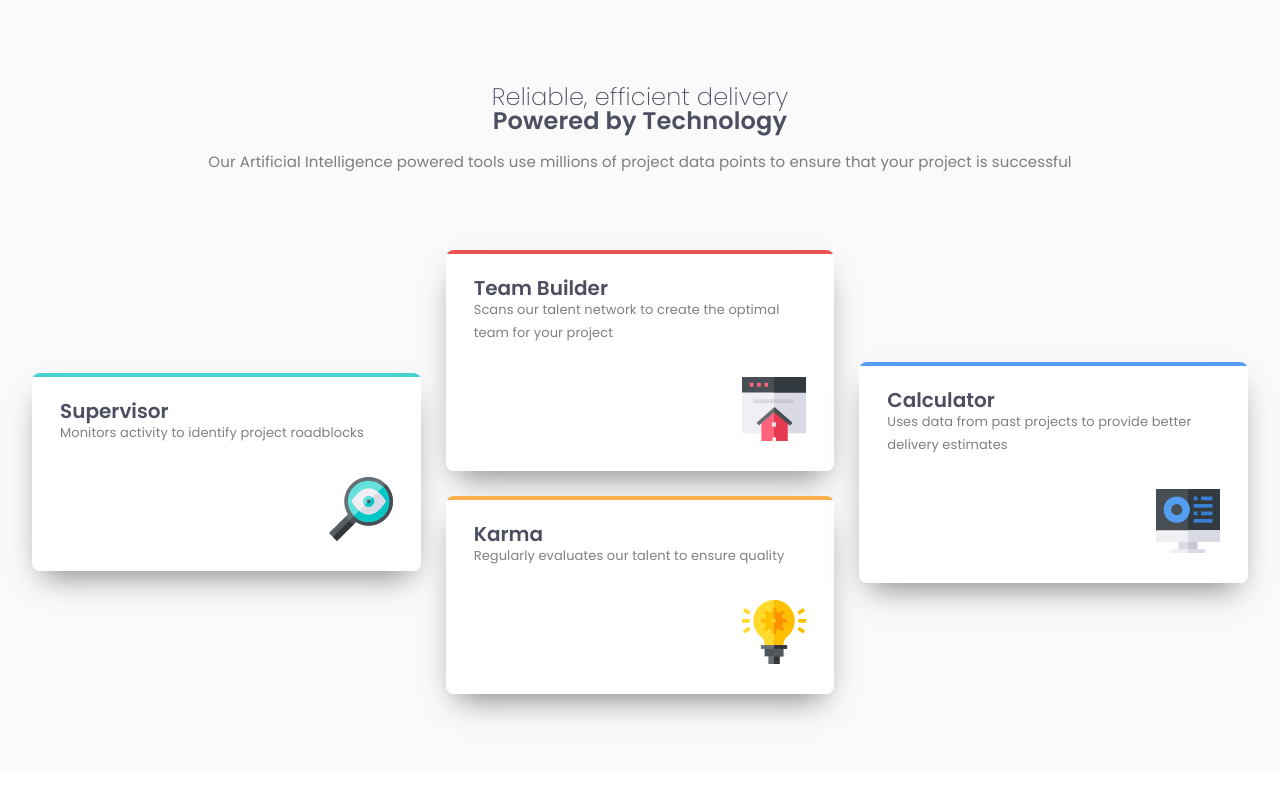
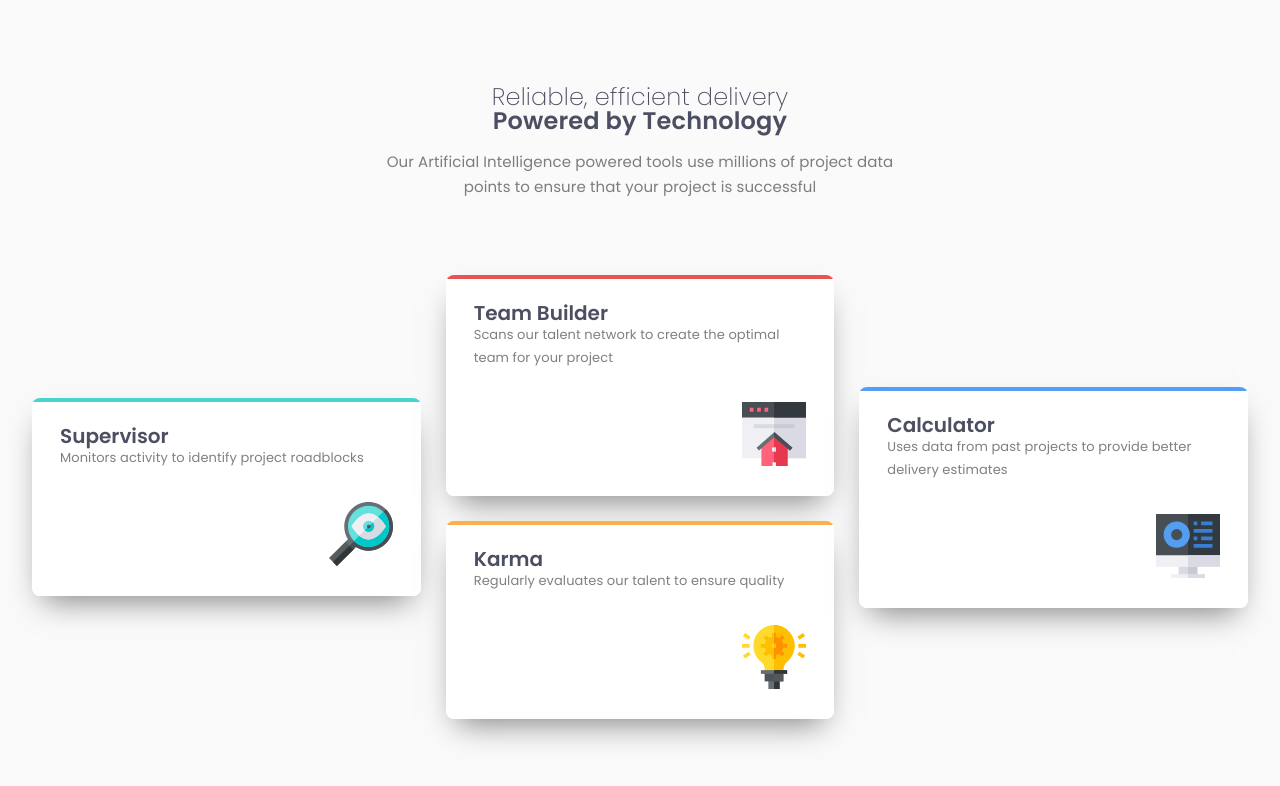
Before and after one commit to JamesLaviron/four-card-feature-section, a Vue app: page / in a window 1280 px wide. Shown: the top 786 px of the page. Built offline with nearby package versions, Linux system fonts and the light colour scheme.

Commit message:
Add spacing variables

```diff
--- a/src/assets/styles/_variables.scss
+++ b/src/assets/styles/_variables.scss
@@ -6,6 +6,17 @@ $color-orange: hsl(34, 97%, 64%);
 $color-blue: hsl(212, 86%, 64%);
 $color-grey: hsl(234, 12%, 34%);
 
+// Define spacing variables
+$spacing-160: 1.6rem;
+$spacing-250: 2.5rem;
+$spacing-280: 2.8rem;
+$spacing-320: 3.2rem;
+$spacing-330: 3.3rem;
+$spacing-760: 7.6rem;
+$spacing-780: 7.8rem;
+$spacing-850: 8.5rem;
+$spacing-5400: 54rem;
+
 // Media queries
 $breakpoint-mobile: 600px;
 $breakpoint-tablet: 1024px;
--- a/src/assets/styles/main.scss
+++ b/src/assets/styles/main.scss
@@ -3,18 +3,19 @@ main {
   flex-direction: column;
   align-items: center;
   background-color: $color-white;
-  gap: 7.6rem;
-  padding-inline: 3.2rem;
-  padding-block: 8.5rem 7.8rem;
+  gap: $spacing-760;
+  padding-inline: $spacing-320;
+  padding-block: $spacing-850 $spacing-780;
   color: $color-grey;
 }
 
 .header {
   display: flex;
   flex-direction: column;
-  gap: 1.6rem;
+  gap: $spacing-160;
   justify-content: space-between;
   align-items: center;
+  max-width: $spacing-5400;
 }
 
 .header__title {
@@ -35,14 +36,14 @@ main {
 
 .content {
   display: grid;
-  gap: 2.5rem;
+  gap: $spacing-250;
 }
 
 .content__card {
   display: grid;
   grid-template-columns: 1fr;
   align-items: start;
-  padding: 2.8rem;
+  padding: $spacing-280;
   box-shadow: 0 1.5rem 3rem -1.1rem hsla(220, 60%, 2%, 0.5);
   border-radius: 0.8rem;
 
@@ -74,7 +75,7 @@ main {
 
 .content__icon-container {
   justify-self: end;
-  padding-block-start: 3.3rem;
+  padding-block-start: $spacing-330;
 }
 
 // Handle desktop
```
